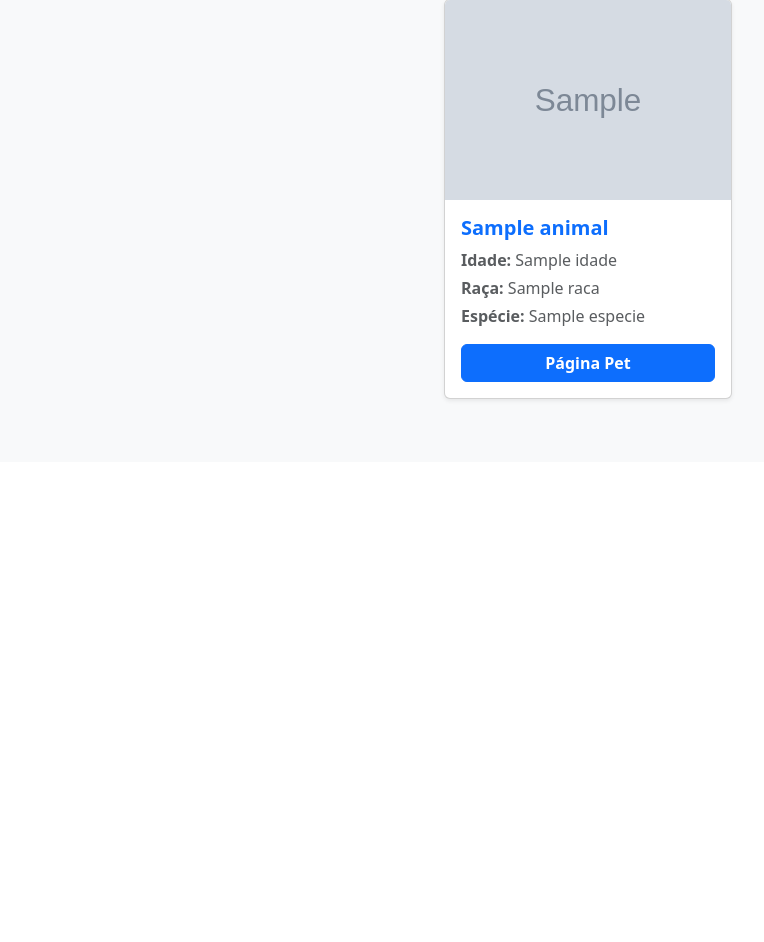
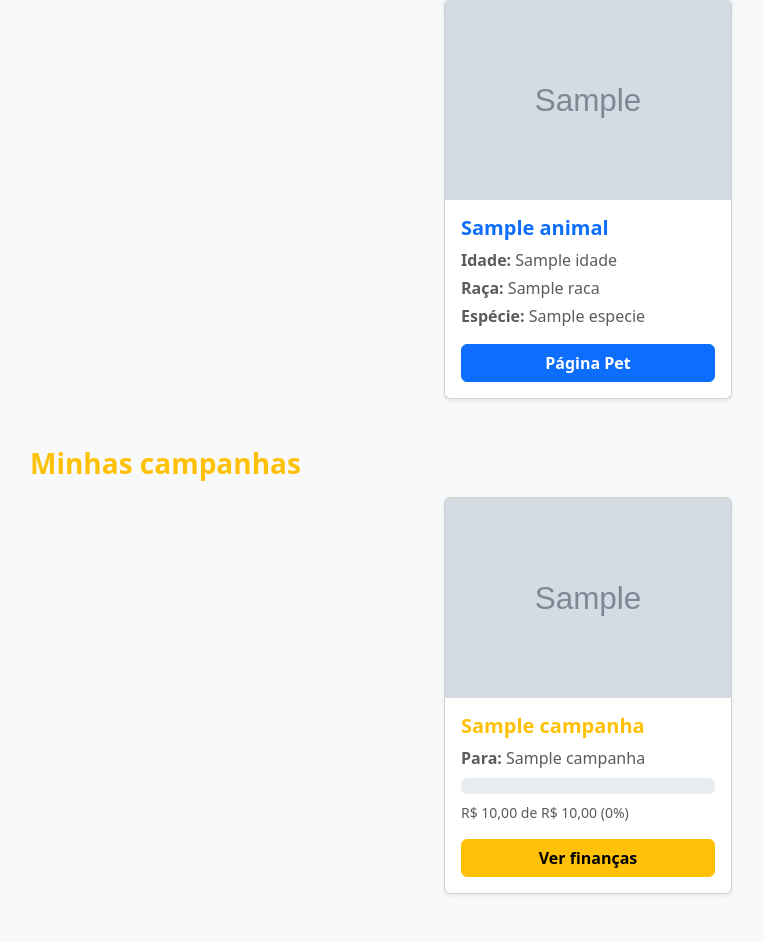
Before and after one commit to gbertaggia/patinhas-protegidas, a Flask app: template templates/painel.html in a window 1280 px wide. Shown: the part 338-1280 px from the top of the page, without its empty margins (52-816 px from the left). Before the commit the page ends 740 px from the top, so only its background shows below. Run offline with Flask 3, Linux system fonts and the light colour scheme; the template is opened without the code that fills it: most values are stand-ins (such as "Sample title", 1, 10 or a date in 2020); grey boxes marked "Sample" are stand-in pictures; parts of the project's set-up code (start-up, migrations or seed data) failed here and were passed over.

Commit message:
Campanhas ativas aparecem no painel

```diff
--- a/templates/campanha.html
+++ b/templates/campanha.html
@@ -319,8 +319,8 @@
             throw new Error(resultado.erro || "Ocorreu um erro ao salvar a campanha.");
           }
 
-          // Redireciona para o painel de finanças após criar
-          window.location.href = "{{ url_for('financas.pagina_financas') }}";
+          // Redireciona para o painel inicial após criar
+                    window.location.href = "{{ url_for('animais.painel') }}";
 
         } catch (erro) {
           erroBox.textContent = erro.message;
--- a/templates/painel.html
+++ b/templates/painel.html
@@ -69,6 +69,48 @@
                     </div>
                 {% endif %}
 
+
+                <h3 class="text-warning fw-bold mb-3">Minhas campanhas</h3>
+
+                {% if campanhas %}
+                    <div class="row row-cols-1 row-cols-md-3 justify-content-center g-4 mb-5">
+
+                        {% for campanha in campanhas %}
+                            {% set percentual = ((campanha.arrecadado / campanha.meta) * 100) if campanha.meta else 0 %}
+                            <div class="col">
+                                <div class="card shadow-sm h-100 mx-auto" style="width: 100%; max-width: 18rem;">
+
+                                    <img src="{{ campanha.foto_url if campanha.foto_url else 'https://dummyimage.com/300x200/fff3cd/856404.png&text=Campanha' }}" class="card-img-top" alt="Foto da campanha" style="height: 200px; object-fit: cover;">
+
+                                    <div class="card-body d-flex flex-column">
+                                        <h5 class="card-title text-warning fw-bold">{{ campanha.titulo }}</h5>
+                                        {% if campanha.nome_animal %}
+                                            <p class="text-muted mb-2"><strong>Para:</strong> {{ campanha.nome_animal }}</p>
+                                        {% endif %}
+
+                                        <div class="progress mb-2" role="progressbar" aria-label="Progresso da campanha"
+                                             aria-valuenow="{{ percentual | round | int }}" aria-valuemin="0" aria-valuemax="100">
+                                            <div class="progress-bar bg-warning" style="width: {{ [percentual, 100] | min }}%"></div>
+                                        </div>
+                                        <p class="text-muted small mb-3">
+                                            R$ {{ ('%.2f' | format(campanha.arrecadado)).replace('.', ',') }}
+                                            de R$ {{ ('%.2f' | format(campanha.meta)).replace('.', ',') }}
+                                            ({{ percentual | round | int }}%)
+                                        </p>
+
+                                        <a href="{{ url_for('financas.pagina_financas') }}" class="btn btn-warning w-100 fw-bold mt-auto">Ver finanças</a>
+                                    </div>
+                                </div>
+                            </div>
+                        {% endfor %}
+
+                    </div>
+                {% else %}
+                    <div class="alert alert-warning shadow-sm" role="alert">
+                        Você ainda não tem campanhas ativas. Clique em "Criar campanha" para começar!
+                    </div>
+                {% endif %}
+
             </div>
         </div>
     </div>
```
Also changed, not shown: routes/animais.py (+15 -1 lines).
